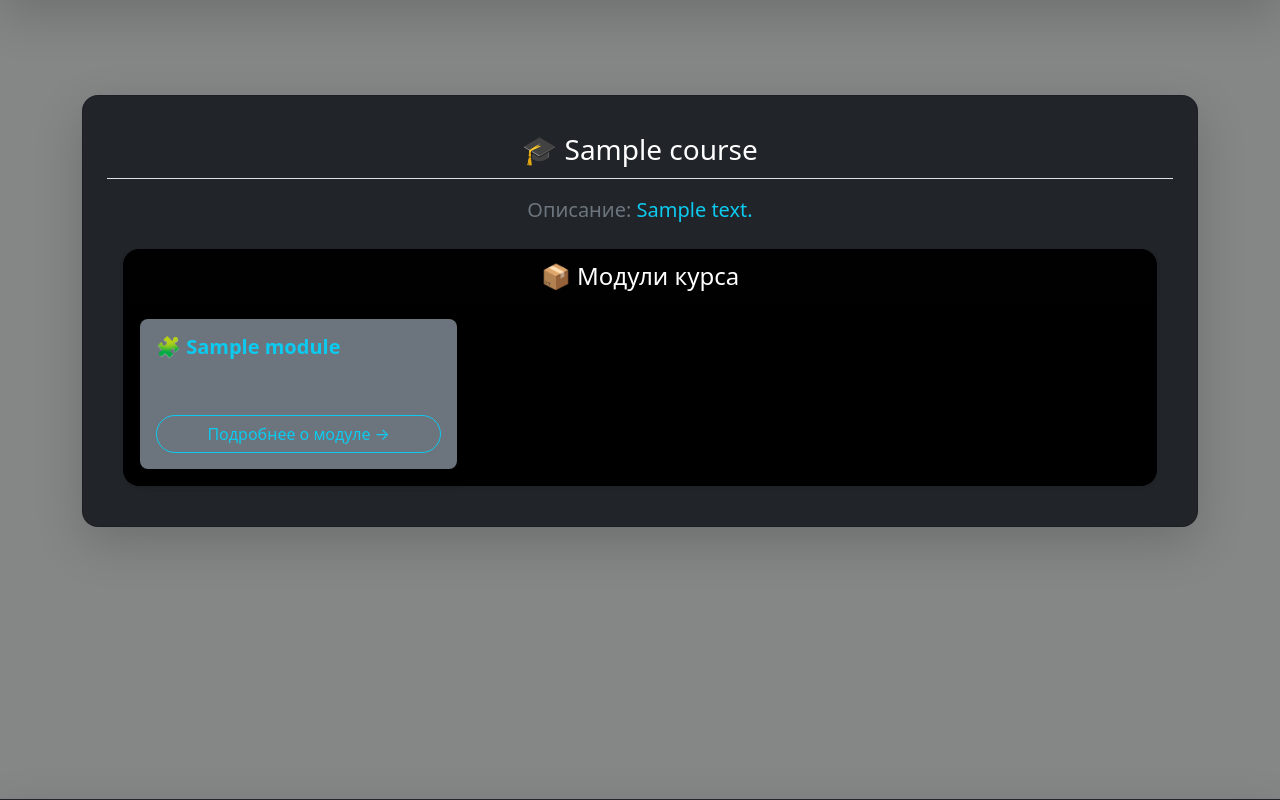
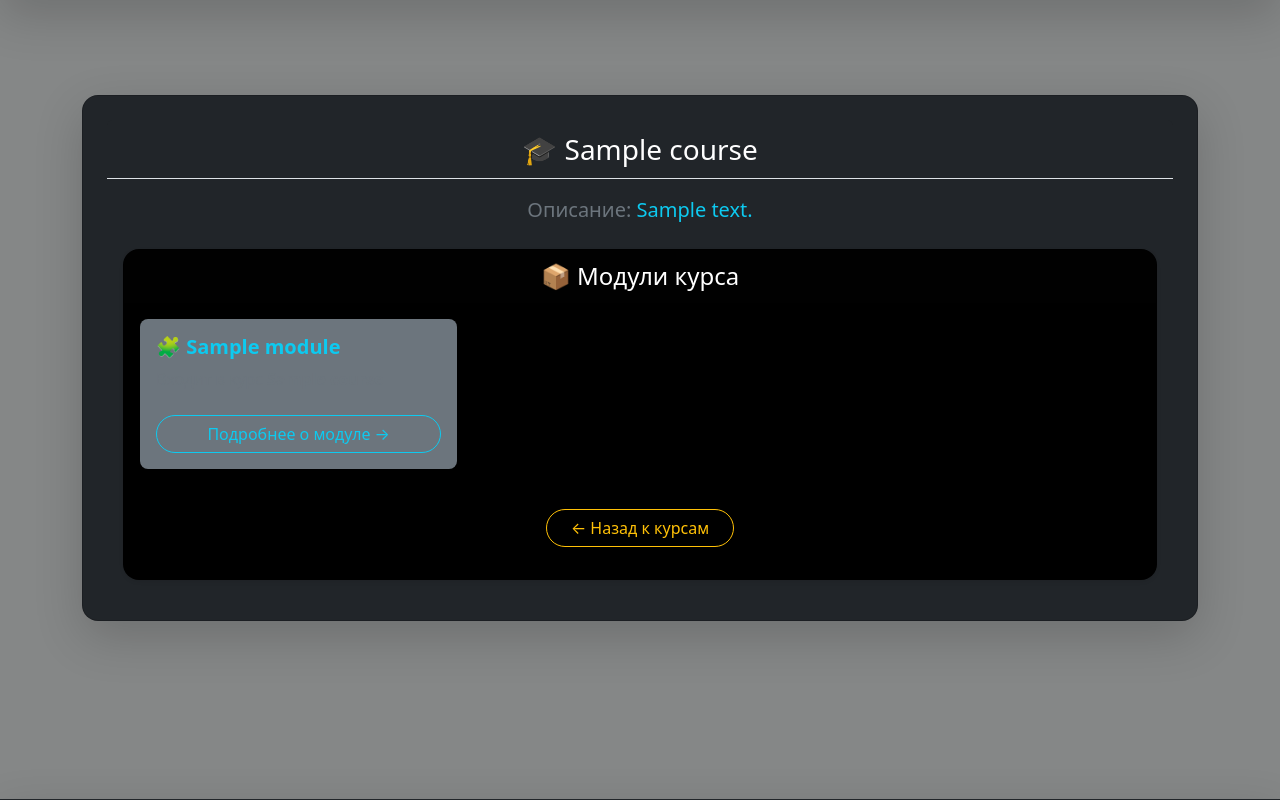
Before and after one commit to KonstantinPohodyaev/learn_flow, a Django app: page /1/ in a window 1280 px wide. Shown: the part 57-857 px from the top of the page. Run offline with Django 5.2, Linux system fonts and the light colour scheme; tables that the repository leaves empty hold one stand-in row (values such as "Sample post"); some libraries are stand-ins or nearby versions.

Commit message:
Lead templates to general appearance

```diff
--- a/learn_flow/templates/courses/course_detail.html
+++ b/learn_flow/templates/courses/course_detail.html
@@ -11,7 +11,6 @@
       <div class="card-header fs-3 text-center text-white border-bottom">
         🎓 {{ course.title }}
       </div>
-
       <div class="card-body">
         <p class="fs-5 text-center mb-4">
           <span class="text-secondary">Описание:</span>
@@ -44,28 +43,34 @@
                 <p class="text-info text-center">Модули пока не добавлены</p>
               {% endfor %}
             </div>
+            <ul class="nav justify-content-center mt-4 p-3 rounded shadow-sm">
+              <li class="nav-item mx-2">
+                <a href="{% url 'courses:course_list' %}"
+                  class="btn btn-outline-warning rounded-pill px-4 w-100">
+                  ← Назад к курсам
+                </a>
+              </li>
               {% if user.is_superuser %}
-              <ul class="nav flex-column align-items-center mt-5">
-                <li class="nav-item my-1">
+                  <li class="nav-item mx-2">
                     <a href="{% url 'courses:module_create' course.pk %}"
-                    class="btn btn-outline-success btn-sm rounded-pill px-4 w-100">
+                      class="btn btn-outline-success rounded-pill px-4 w-100">
                       ➕ Добавить модуль
                     </a>
                   </li>
-                <li class="nav-item my-1">
+                  <li class="nav-item mx-2">
                     <a href="#"
-                    class="btn btn-outline-primary btn-sm rounded-pill px-4 w-100">
+                      class="btn btn-outline-primary rounded-pill px-4 w-100">
                       ✏️ Редактировать курс
                     </a>
                   </li>
-                <li class="nav-item my-1">
+                  <li class="nav-item mx-2">
                     <a href="{% url 'courses:course_delete' course.pk %}"
-                    class="btn btn-outline-danger btn-sm rounded-pill px-4 w-100">
+                      class="btn btn-outline-danger rounded-pill px-4 w-100">
                       🗑️ Удалить курс
                     </a>
                   </li>
+              {% endif %}
             </ul>
-            {% endif %}
           </div>
         </div>
       </div>
--- a/learn_flow/templates/courses/course_list.html
+++ b/learn_flow/templates/courses/course_list.html
@@ -8,10 +8,9 @@
 {% block content %}
 <div class="container">
   <div class="card bg-dark text-light rounded-4 shadow-lg p-4">
-    <h2 class="mb-4 p-3 text-light text-center rounded shadow">
+    <div class="card-header fs-3 text-center text-white border-bottom mb-5">
       🎓 Доступные курсы
-    </h2>
-
+    </div>
     <div class="row g-4">
       {% for course in object_list %}
         <div class="col-sm-6 col-lg-4">
--- a/learn_flow/templates/courses/lesson_detail.html
+++ b/learn_flow/templates/courses/lesson_detail.html
@@ -7,7 +7,7 @@
 {% block content %}
   <div class="container mt-5">
     <div class="card bg-dark text-light border-secondary shadow-sm rounded-4">
-      <div class="card-header text-center p-4 fs-2 fw-bold">
+      <div class="card-header fs-3 text-center text-white border-bottom mb-5">
         Урок: <span class="text-success">{{ lesson.title }}</span>
       </div>
       <div class="card-body px-5 py-4">
```
Also changed, not shown: learn_flow/templates/courses/module_detail.html (+17 -11 lines). Lines whose indentation alone changed are shown as unchanged.
